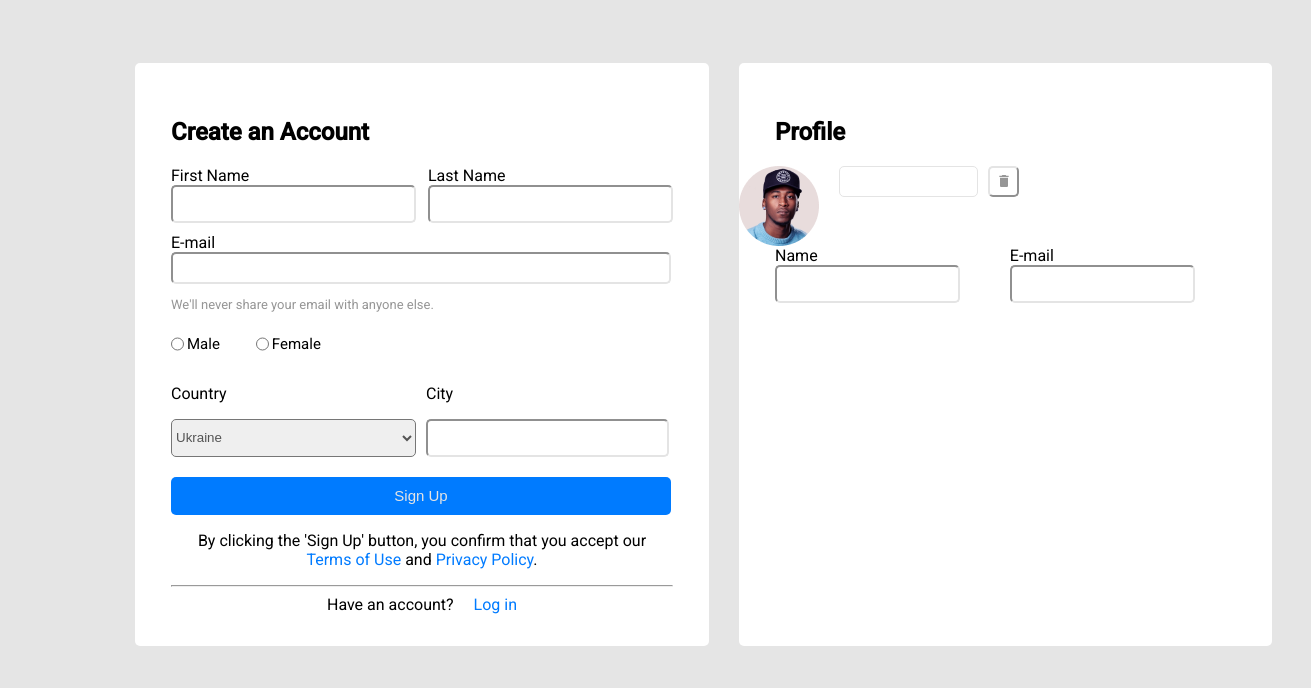
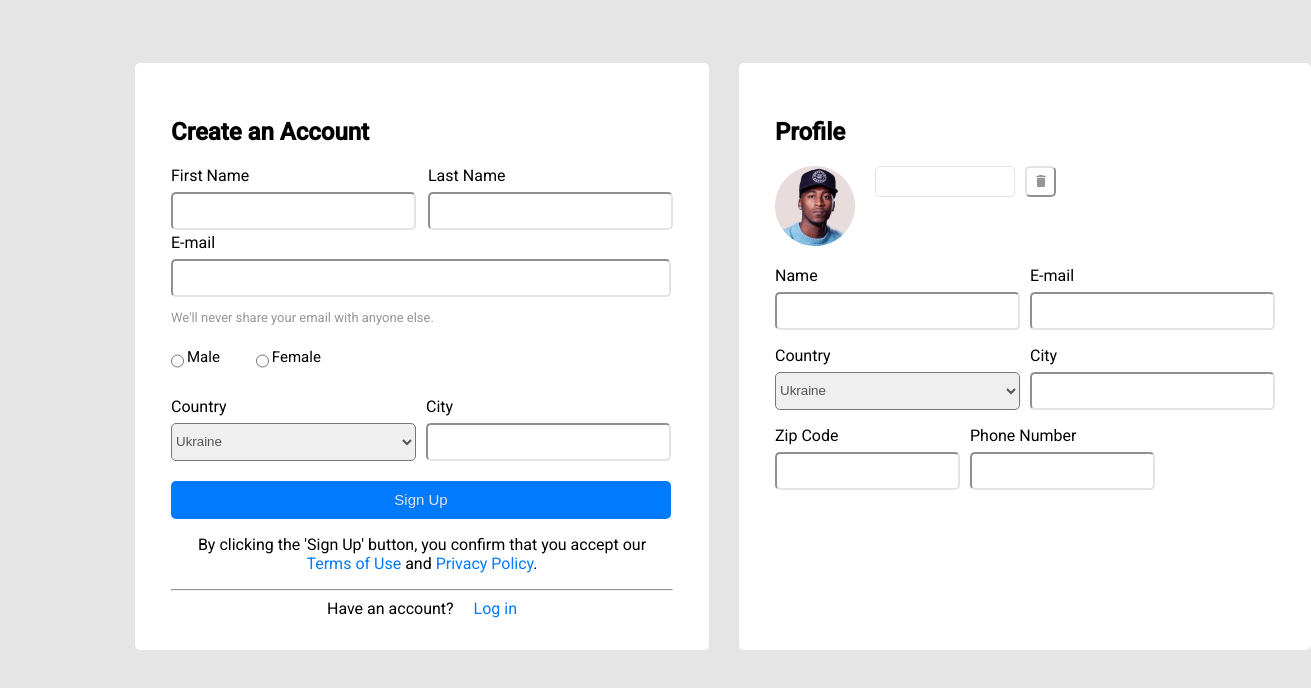
Before and after one commit to OleksiiZakomorny1/hw6, a plain HTML site: page index.html in a window 1280 px wide. Shown: the whole page, 1311 px wide, since content can reach past the window. Drawn offline with Linux system fonts and the light colour scheme.

Commit message:
semisemilast

```diff
--- a/index.html
+++ b/index.html
@@ -98,6 +98,34 @@
 					<input name="email" type="email">
 				</label>
 			</div>
+			<div class="cc">
+				<div class="country">
+					<label>
+						<p>Country</p>
+						<select name="country">
+							<option value="ua">Ukraine</option>
+							<option value="usa">USA</option>
+							<option value="de">Germany</option>
+						</select>
+					</label>
+				</div>
+				<div class="city">
+					<label>
+						<p>City</p>
+						<input type="text" name="city">
+					</label>
+				</div>
+			</div>
+			<div class="zp">
+				<label class="z">
+					<p>Zip Code</p>
+					<input name="name" type="text">
+				</label>
+				<label class="p">
+					<p>Phone Number</p>
+					<input name="email" type="phone number">
+				</label>
+			</div>
 		</form>
 	</section>
 </body>
--- a/styles.css
+++ b/styles.css
@@ -4,6 +4,11 @@ body {
 	display: flex;
 	gap: 30px;
 	margin-left: 135px;
+}
+
+input,
+select {
+	margin-top: 7px;
 }
 
 .account,
@@ -62,12 +67,8 @@ select {
 
 .email {
 	width: 500px;
-	height: 92px;
 	display: flex;
 	flex-direction: column;
-}
-
-.email {
 	margin-left: 36px;
 }
 
@@ -99,12 +100,16 @@ label .gender {
 	margin-left: 36px;
 }
 
+.cc p {
+	margin-bottom: 0px;
+}
+
 .country select {
 	width: 245px;
 }
 
 .city input {
-	width: 235px;
+	width: 237px;
 }
 
 .signup {
@@ -155,6 +160,8 @@ hr {
 
 .hero {
 	display: flex;
+	margin-left: 36px;
+	margin-bottom: 20px;
 }
 
 .hero label {
@@ -168,7 +175,7 @@ hr {
 
 .hero input {
 	transform: translateX(-140px);
-	width: 137px;
+	width: 138px;
 }
 
 .file {
@@ -186,7 +193,7 @@ hr {
 }
 
 .name {
-	display: flex
+	display: flex;
 }
 
 .n {
@@ -197,3 +204,24 @@ hr {
 	margin-left: 10px;
 	margin-right: 36px;
 }
+
+.n input {
+	width: 237px;
+}
+
+.e input {
+	width: 237px;
+}
+
+.zp {
+	display: flex;
+	margin-left: 36px;
+}
+
+.zp p {
+	margin-bottom: 0;
+}
+
+.p {
+	margin-left: 10px;
+}
```
